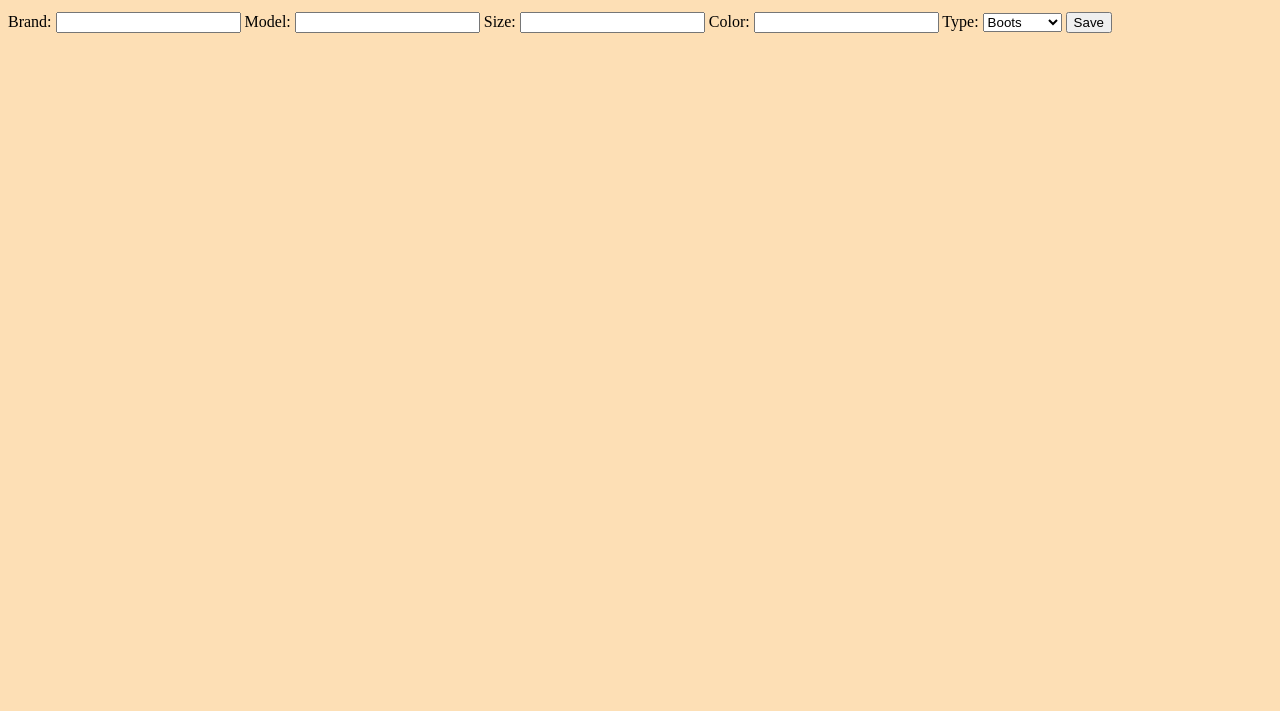
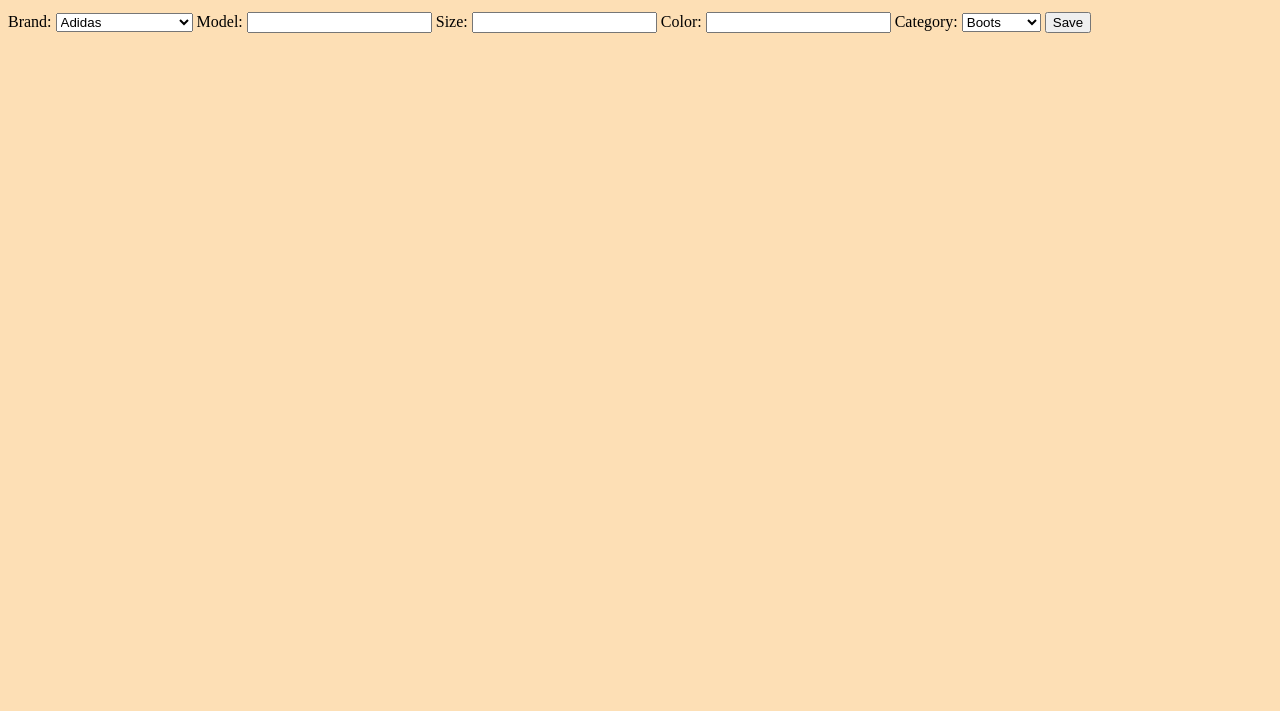
Before and after one commit to junymc/shoes-js-frontend, a plain HTML site: page index.html in a window 1280 px wide. Shown: the part 89-800 px from the top of the page. Drawn offline with Linux system fonts and the light colour scheme; no server answers; a web font is replaced by a local one.

Commit message:
changing brand input to select in index.html

```diff
--- a/index.html
+++ b/index.html
@@ -29,11 +29,21 @@
     </div>
     <div id="new-shoe-container">
       <form id="new-shoe-form">
-        Brand: <input type="text" name="shoe-brand" id="new-shoe-brand">
+        Brand:
+          <select>
+            <option value="Adidas">Adidas</option>
+            <option value="Nike">Nike</option>
+            <option value="Vince-camuto">Vince Camuto</option>
+            <option value="Jimmy choo">Jimmy Choo</option>
+            <option value="Ugg">Ugg</option>
+            <option value="Christian-louboutin">Christian Louboutin</option>
+            <option value="Steve madden">Steve Madden</option>
+            <option value="Tory burch">Tory Burch</option>
+          </select>
         Model: <input type="text" name="shoe-model" id="new-shoe-model">
         Size: <input type="text" name="shoe-size" id="new-shoe-size">
         Color: <input type="text" name="shoe-color" id="new-shoe-color">
-        Type:
+        Category:
           <select>
             <option value="boots">Boots</option>
             <option value="heels">Heels</option>
--- a/src/components/displayManager.js
+++ b/src/components/displayManager.js
@@ -1,6 +1,7 @@
 class DisplayManager {
 
     constructor() {
+        this.shoes = []
         this.selectedBrand = null
 
     }
@@ -10,6 +11,7 @@ class DisplayManager {
         const brandName = document.createElement('h2')
         const t = document.createTextNode(`${this.selectedBrand.name}`)
         brandName.appendChild(t)
+        console.log(this.selectedBrand)
         shoesIndex.innerHTML = this.selectedBrand.shoes.map(shoe => shoe.shoesHtml).join('')
 
     }
```
